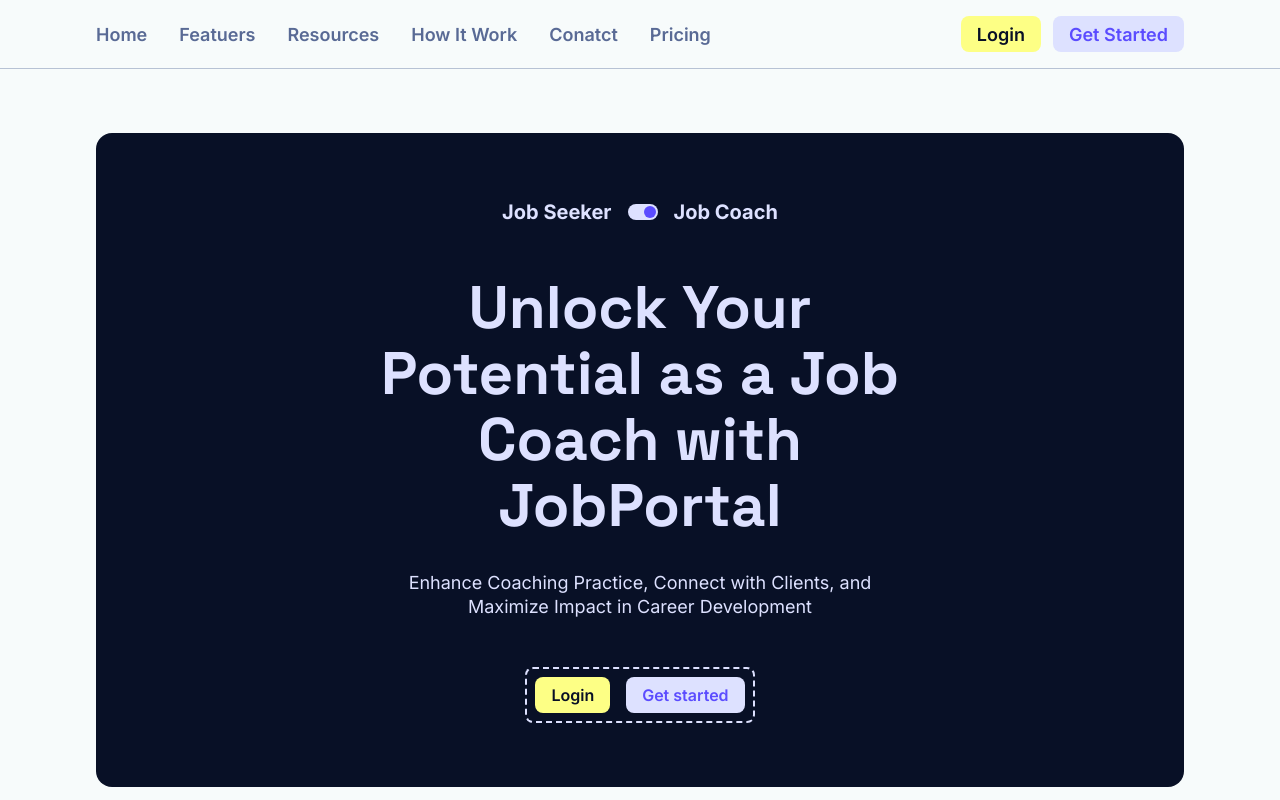
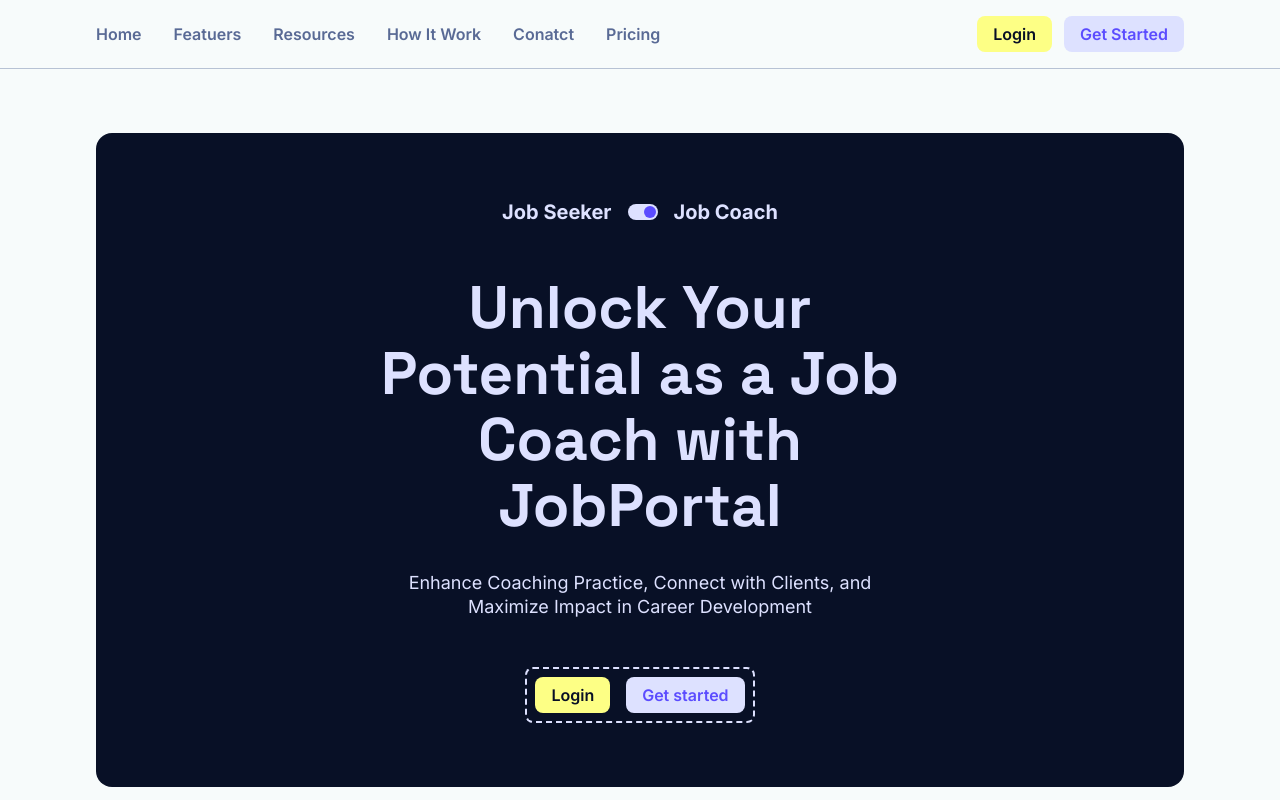
Before and after one commit to mariam-khasawneh/job-preparing-masterpieces, a React (Vite) app in the folder my-app/: page / in a window 1280 px wide. Shown: the top 800 px of the page. Built offline with nearby package versions, Linux system fonts and the light colour scheme.

Commit message:
Edit NavLink size

```diff
--- a/my-app/src/Components/Navbar/Navbar.jsx
+++ b/my-app/src/Components/Navbar/Navbar.jsx
@@ -1,7 +1,7 @@
 import { NavLink, Link } from "react-router-dom";
 import styles from "./Navbar.module.css";
 import Button from "../Button/Button";
-import { Body } from "../Typography-components/Typography";
+import { Caption } from "../Typography-components/Typography";
 
 function Navbar() {
   return (
@@ -9,32 +9,32 @@ function Navbar() {
       <ul className={styles.navLinks}>
         <li>
           <NavLink to="home" className={styles.navLink}>
-            <Body>Home</Body>
+            <Caption>Home</Caption>
           </NavLink>
         </li>
         <li>
           <NavLink to="/featuers" className={styles.navLink}>
-            <Body>Featuers</Body>
+            <Caption>Featuers</Caption>
           </NavLink>
         </li>
         <li>
           <NavLink to="/resources" className={styles.navLink}>
-            <Body>Resources</Body>
+            <Caption>Resources</Caption>
           </NavLink>
         </li>
         <li>
           <NavLink to="/how-It-work" className={styles.navLink}>
-            <Body>How It Work</Body>
+            <Caption>How It Work</Caption>
           </NavLink>
         </li>
         <li>
           <NavLink to="/contact" className={styles.navLink}>
-            <Body>Conatct</Body>
+            <Caption>Conatct</Caption>
           </NavLink>
         </li>
         <li>
           <NavLink to="/pricing" className={styles.navLink}>
-            <Body>Pricing</Body>
+            <Caption>Pricing</Caption>
           </NavLink>
         </li>
       </ul>
@@ -42,14 +42,14 @@ function Navbar() {
         <li>
           <Link to="/login">
             <Button primary extraSmall>
-              <Body>Login</Body>
+              <Caption>Login</Caption>
             </Button>
           </Link>
         </li>
         <li>
           <Link to="/signup">
             <Button secondary extraSmall>
-              <Body> Get Started</Body>
+              <Caption> Get Started</Caption>
             </Button>
           </Link>
         </li>
```
